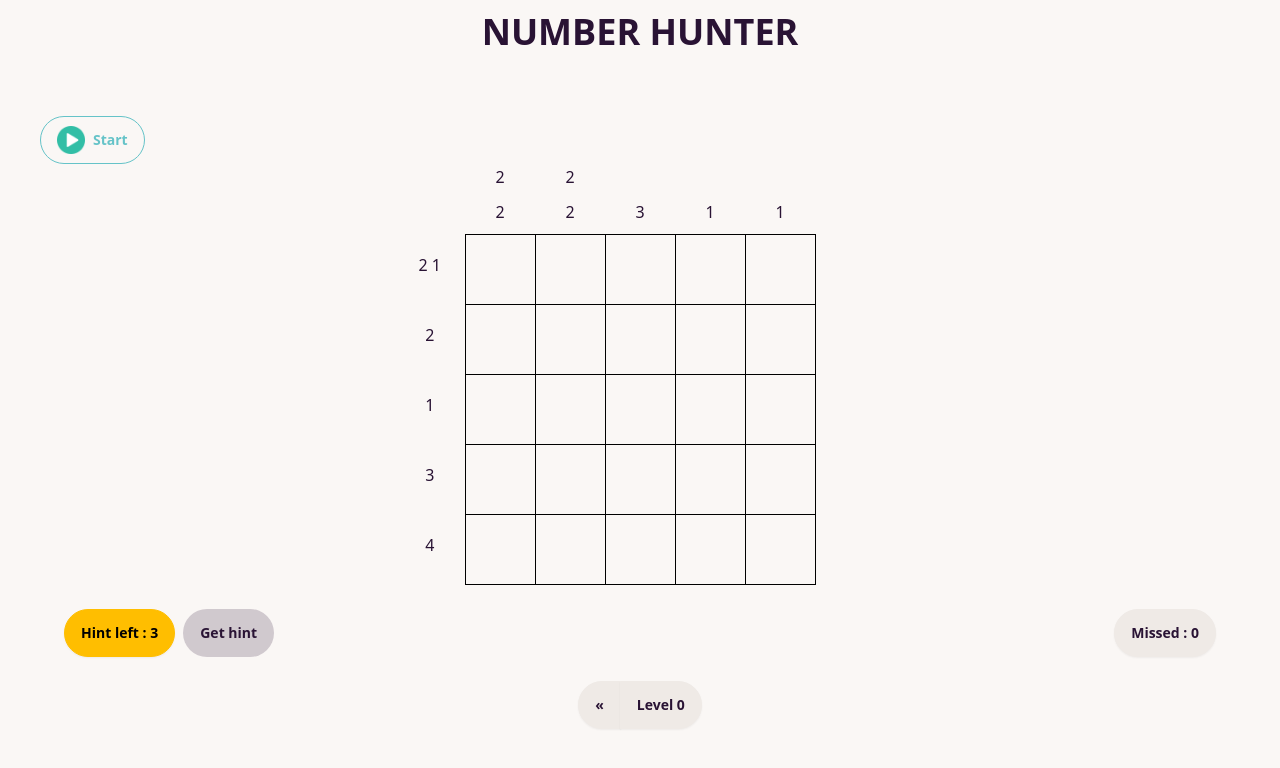
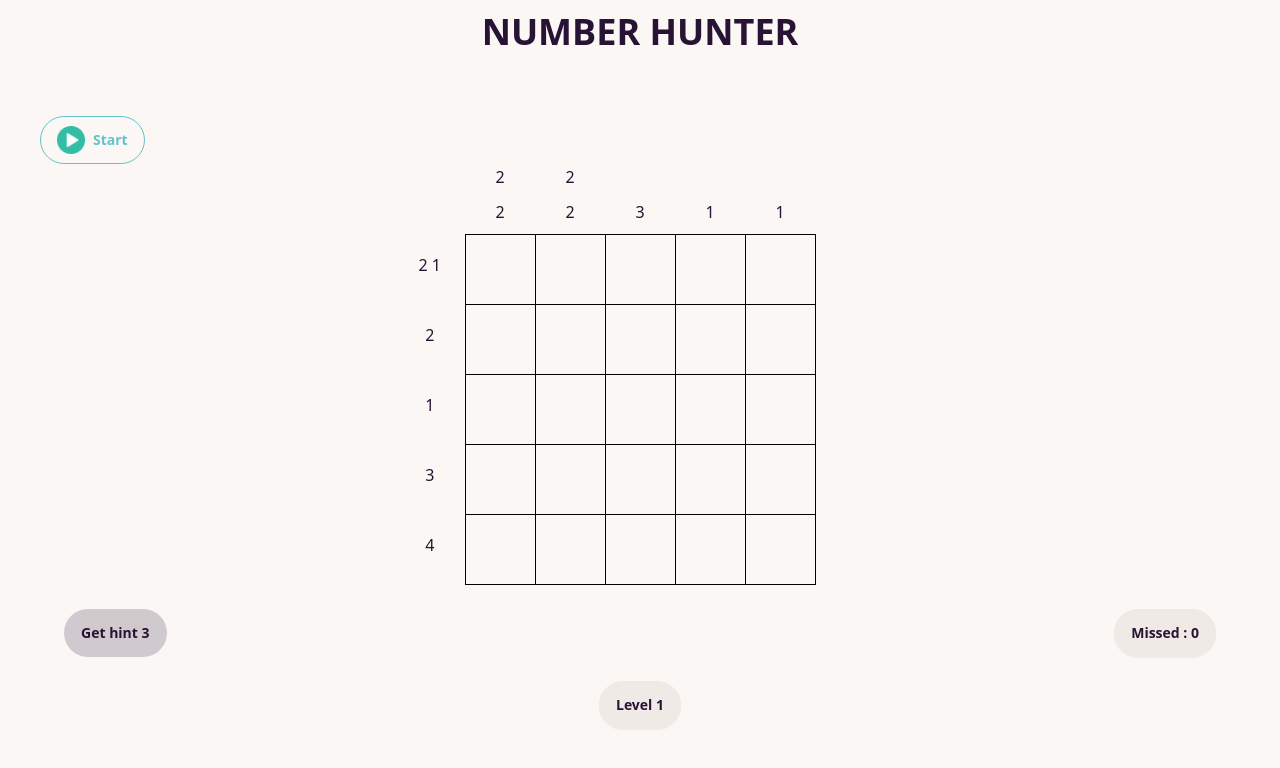
Before and after one commit to sMercyX/PROJECT1-SEC-1-NumberHunterX, a Vue app: page / in a window 1280 px wide. Both pictures are taken after a click on the button "Play Game". Shown: the top 768 px of the page. Built offline with nearby package versions, Linux system fonts and the light colour scheme.

Commit message:
bug fixes from the previous commit

```diff
--- a/src/App.vue
+++ b/src/App.vue
@@ -402,9 +402,6 @@ function checkWin() {
       <div class="flex justify-between m-5">
         <!-- Hint -->
         <div class="hint order-1 flex flex-row">
-          <div class="btn btn-warning m-1 cursor-not-allowed">
-            Hint left : {{ hintsLeft }}
-          </div>
           <button
             :class="
               hintsLeft > 0 && hintable
@@ -414,7 +411,7 @@ function checkWin() {
             :disable="hintsLeft > 0 ? false : true"
             @click="genHint"
           >
-            Get hint
+            Get hint {{ hintsLeft }}
           </button>
           <div v-if="hints.length > 0" class="px-4 py-2 m-2 font-medium">
             <!-- <b v-for="(hint, index) in hints" :key="hint"
@@ -429,8 +426,7 @@ function checkWin() {
       </div>
 
       <div class="join pagination flex justify-center">
-        <button class="join-item btn">«</button>
-        <button class="join-item btn">Level {{ currentLv }}</button>
+        <button class="join-item btn">Level {{ currentLv + 1 }}</button>
         <button v-if="win" @click="nextLevel" class="join-item btn">»</button>
       </div>
     </div>
```
